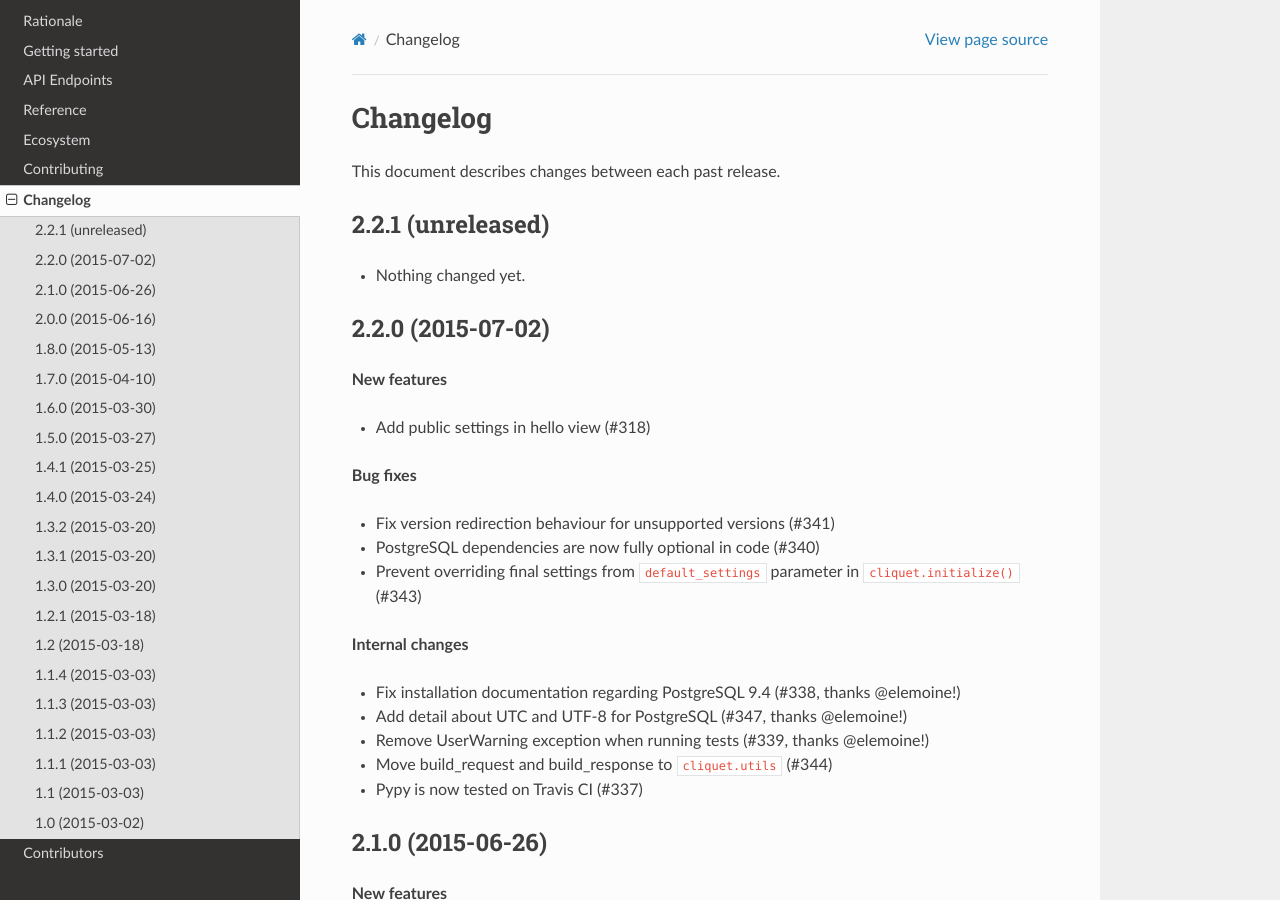
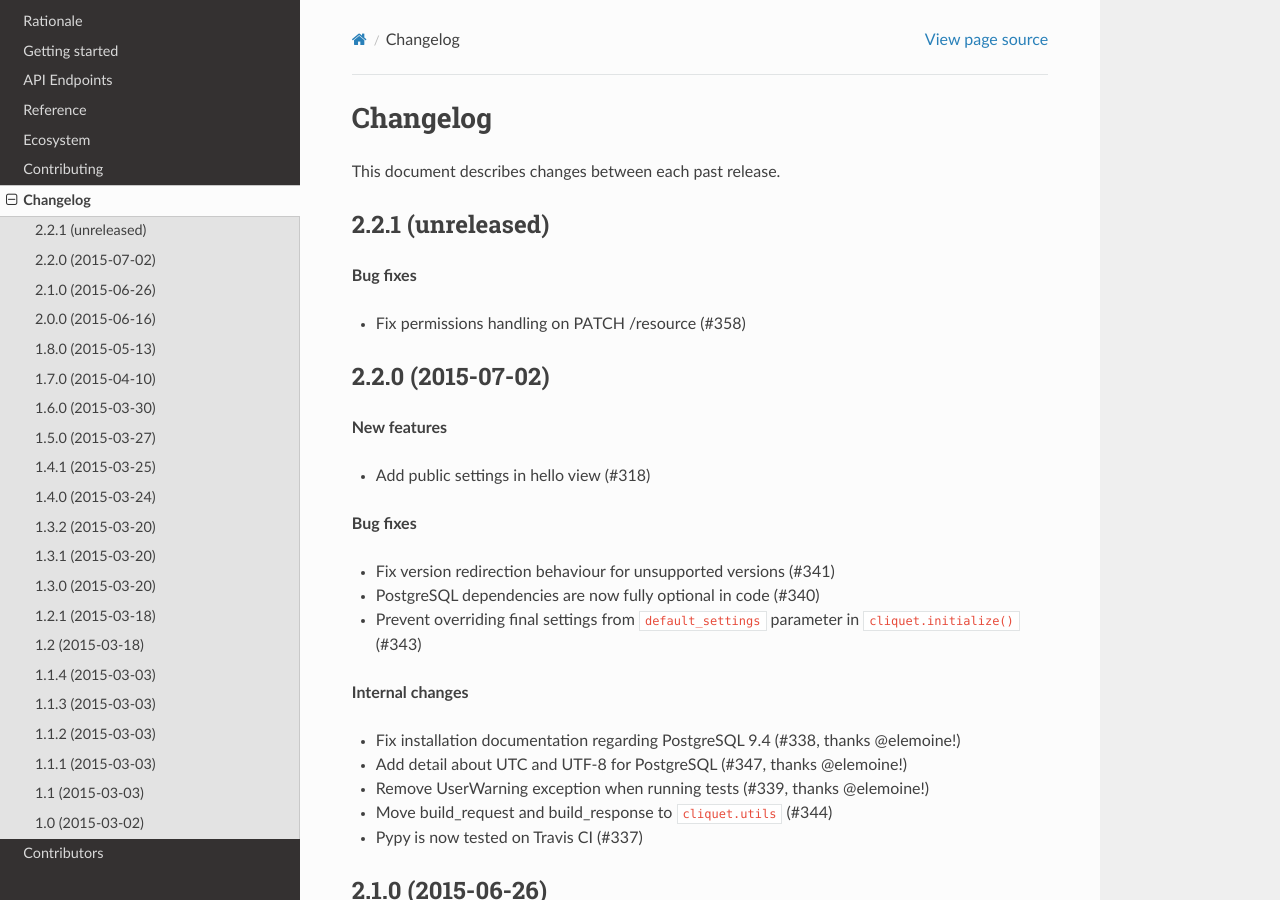
Before and after one commit to Kinto/kinto, a Sphinx documentation site: the page built from docs/changelog.rst, in a window 1280 px wide and 900 px high. Built offline with Sphinx 7.4.7 and the Read the Docs theme 2.0.0, drawn with Linux system fonts in a browser that asks for light colours.

```diff
--- a/CHANGELOG.rst
+++ b/CHANGELOG.rst
@@ -6,7 +6,9 @@ This document describes changes between each past release.
 2.2.1 (unreleased)
 ------------------
 
-- Nothing changed yet.
+**Bug fixes**
+
+- Fix permissions handling on PATCH /resource (#358)
 
 
 2.2.0 (2015-07-02)
--- a/docs/conf.py
+++ b/docs/conf.py
@@ -67,7 +67,7 @@ copyright = u'2015, Mozilla Services — Da French Team'
 # The short X.Y version.
 version = '2.2'
 # The full version, including alpha/beta/rc tags.
-release = '2.2.0'
+release = '2.2.1'
 
 # List of patterns, relative to source directory, that match files and
 # directories to ignore when looking for source files.
--- a/setup.py
+++ b/setup.py
@@ -59,7 +59,7 @@ ENTRY_POINTS = {
 
 
 setup(name='cliquet',
-      version='2.2.1.dev0',
+      version='2.2.1',
       description='cliquet',
       long_description=README + "\n\n" + CHANGELOG + "\n\n" + CONTRIBUTORS,
       license='Apache License (2.0)',
```
